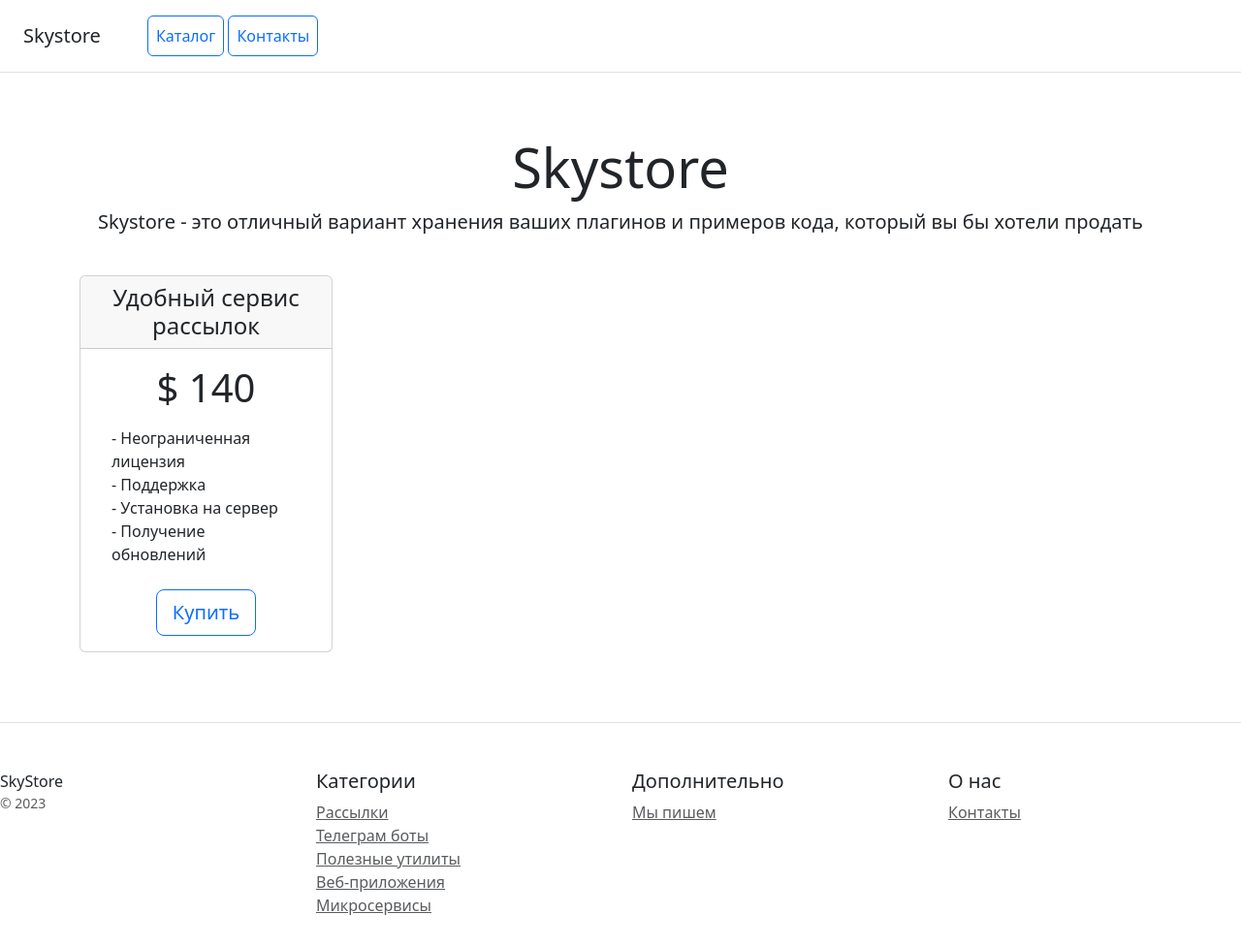
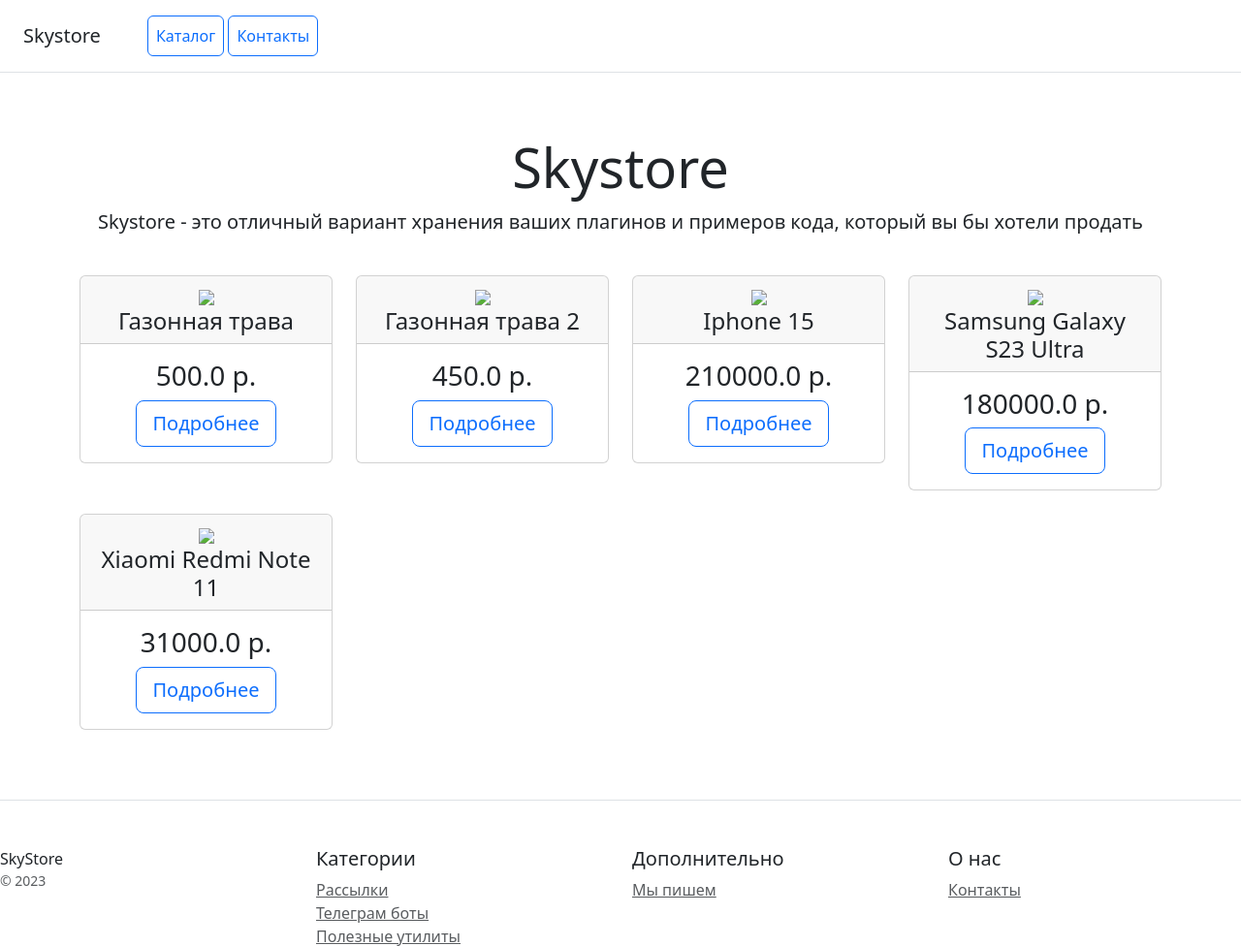
Before and after one commit to alexeyvedenkin/homework_22, a Django app: template catalog/templates/catalog/home.html in a window 1280 px wide. Shown: the top 976 px of the page at 97% size. Before the commit the page ends 944 px from the top, so only its background shows below. Run offline with Django 5.2, Linux system fonts and the light colour scheme; the template is opened without the code that fills it: values that come from a table or form of the project are taken from there, others are empty; data comes from the database, SQL or seed files in the repository; parts of the project's set-up code (start-up, migrations or seed data) failed here and were passed over; some libraries are stand-ins or nearby versions.

Commit message:
fixed home.html

```diff
--- a/catalog/templates/catalog/home.html
+++ b/catalog/templates/catalog/home.html
@@ -1,24 +1,22 @@
 {% extends 'catalog/base.html' %}
+{% load my_tags %}
 {% block content %}
 <div class="container">
     <div class="row text-center">
+        {% for product in products %}
         <div class="col-3">
             <div class="card mb-4 box-shadow">
                 <div class="card-header">
-                    <h4 class="my-0 font-weight-normal">Удобный сервис рассылок</h4>
+                    <img src="{{ product.photo | media_filter }}">
+                    <h4 class="my-0 font-weight-normal">{{ product.name }}</h4>
                 </div>
                 <div class="card-body">
-                    <h1 class="card-title pricing-card-title">$ 140</h1>
-                    <ul class="list-unstyled mt-3 mb-4 text-start m-3">
-                        <li>- Неограниченная лицензия</li>
-                        <li>- Поддержка</li>
-                        <li>- Установка на сервер</li>
-                        <li>- Получение обновлений</li>
-                    </ul>
-                    <button type="button" class="btn btn-lg btn-block btn-outline-primary">Купить</button>
+                    <h3 class="card-title pricing-card-title">{{ product.price }} р.</h3>
+                    <a type="button" class="btn btn-lg btn-block btn-outline-primary" href="{% url 'catalog:product_detail' product.pk %}">Подробнее</a>
                 </div>
             </div>
         </div>
+        {% endfor %}
     </div>
 </div>
 {% endblock %}
```
